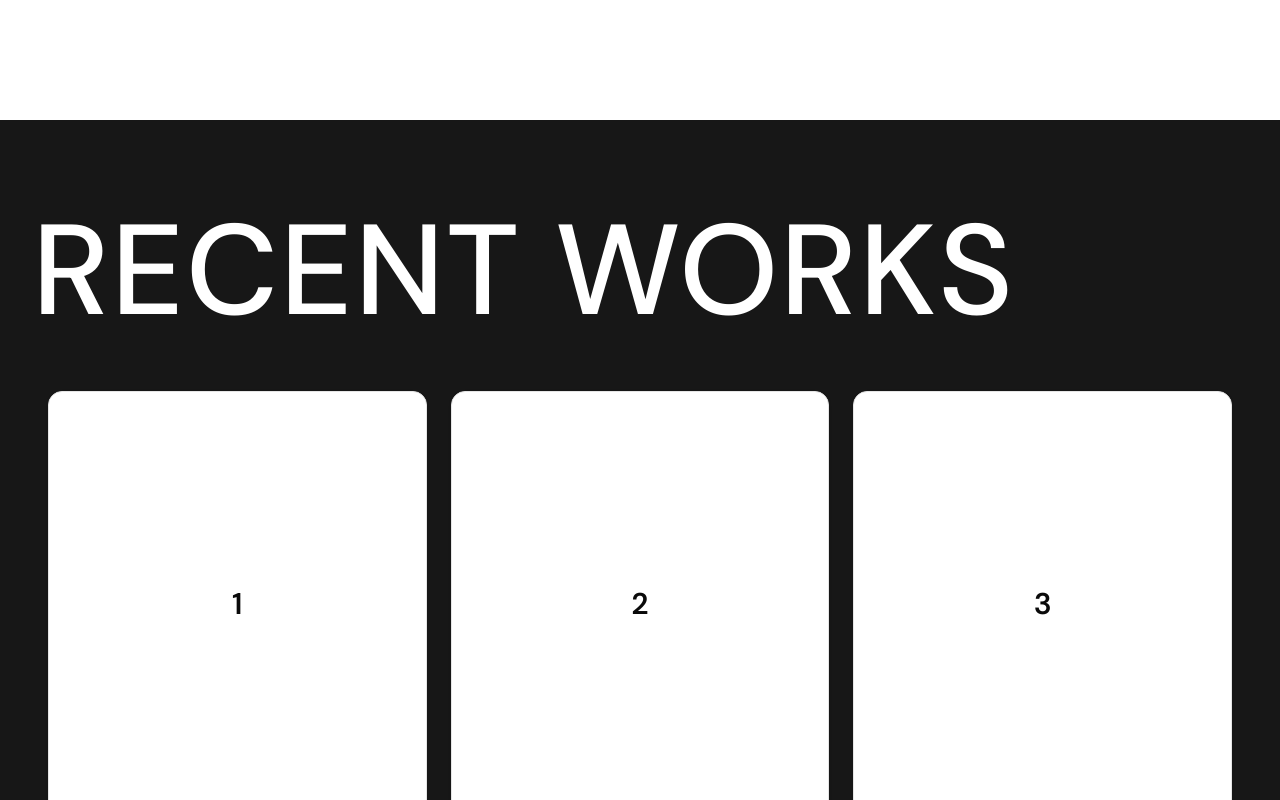
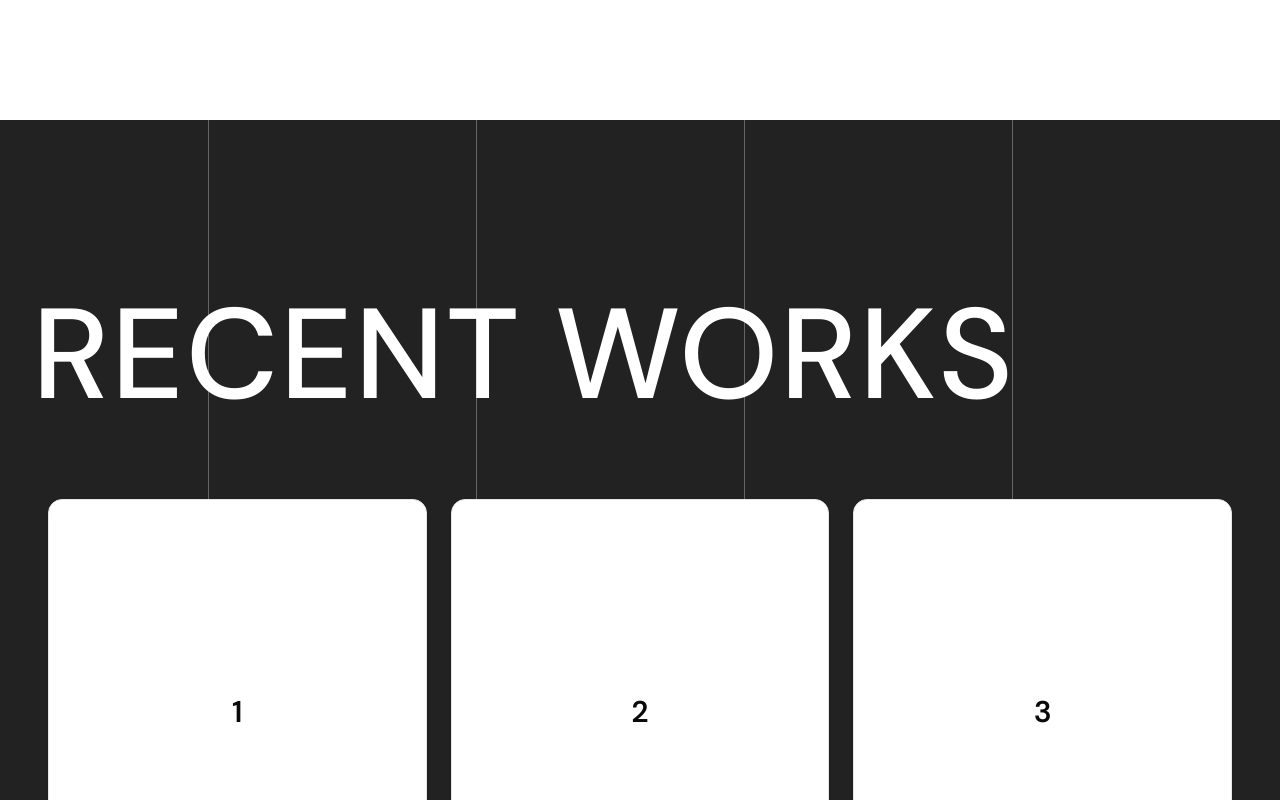
Before and after one commit to Maryammuhammadafzal/khail-associates, a Next.js app: page / in a window 1280 px wide. Shown: the part 1480-2280 px from the top of the page. Built offline with nearby package versions, Linux system fonts and the light colour scheme.

Commit message:
process section created

```diff
--- a/app/globals.css
+++ b/app/globals.css
@@ -133,6 +133,12 @@
   background-size: auto;
   background-repeat: no-repeat;
 }
+.awards-bg {
+  background-image: url('/images/awards-bg.webp');
+  background-position: right;
+  background-size: auto;
+  background-repeat: no-repeat;
+}
 
 
 .letter-spacing {
--- a/app/page.tsx
+++ b/app/page.tsx
@@ -13,6 +13,7 @@ import 'aos/dist/aos.css';
 import FeaturesSection from "@/components/features-section";
 import ProjectSection from "@/components/project-section";
 import ProcessSection from "@/components/process-section";
+import AwardsSection from "@/components/awards-section";
 
 export default function Home() {
   const [theme, setTheme] = useState(true);
@@ -157,6 +158,7 @@ export default function Home() {
         <FeaturesSection />
         <ProjectSection />
         <ProcessSection />
+        <AwardsSection />
       </main>
     </div>
   );
--- /dev/null
+++ b/components/awards-section.tsx
@@ -0,0 +1,13 @@
+import React from 'react'
+
+const AwardsSection = () => {
+  return (
+    <section className='awards-section w-full h-auto flex justify-center items-center'>
+    <div className='awards-bg w-full h-auto flex justify-center items-center'>
+
+    </div>
+    </section>
+  )
+}
+
+export default AwardsSection
--- a/components/process-section.tsx
+++ b/components/process-section.tsx
@@ -6,6 +6,8 @@ import Image from 'next/image'
 const ProcessSection = () => {
     return (
         <section className="process-section dark:bg-neutral-900 relative px-8 py-24  w-full h-auto min-h-screen flex  justify-center items-center">
+
+
             <div className="relative w-[40%] h-screen px-12 flex flex-col py-14 border-l dark:border-neutral-300/30 border-neutral-400/50 justify-between ">
 
                 <div className="w-auto h-screen flex flex-col gap-12">
--- a/components/project-section.tsx
+++ b/components/project-section.tsx
@@ -6,8 +6,15 @@ import { ProjectCarousel } from './project-carousel'
 
 const ProjectSection = () => {
     return (
-        <section className="about-section bg-neutral-900 relative w-full h-auto min-h-screen flex flex-col justify-center ">
-            <div className="relative w-full h-screen flex p-8 flex-col justify-center gap-10">
+        <section className="about-section bg-neutral-800 relative w-full h-auto min-h-screen flex flex-col justify-center ">
+           {/* grid line */}
+          <div className="bg-black/10 w-full h-screen absolute top-0 left-0 flex pl-52 justify-between ">
+            <div className="column-1 border-l-[1px] border-white/30 w-[25%] h-screen"></div>
+            <div className="column-1 border-l-[1px] border-white/30 w-[25%] h-screen"></div>
+            <div className="column-1 border-l-[1px] border-white/30 w-[25%] h-screen"></div>
+            <div className="column-1 border-l-[1px] border-white/30 w-[25%] h-screen"></div>
+          </div>
+            <div className="relative w-full h-screen flex p-8 my-24 flex-col justify-center gap-16">
 
                 <div className="w-auto h-fit flex flex-col gap-12 justify-center ">
                     <h2 data-aos="zoom-in-right" className="text-white font-medium text-9xl uppercase letter-spacing max-w-6xl">
```
Also changed, not shown: public/images/awards-bg.webp (added).
